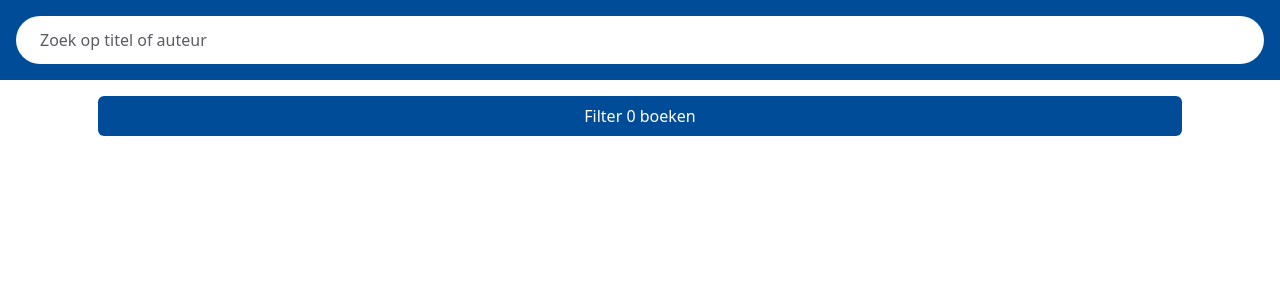
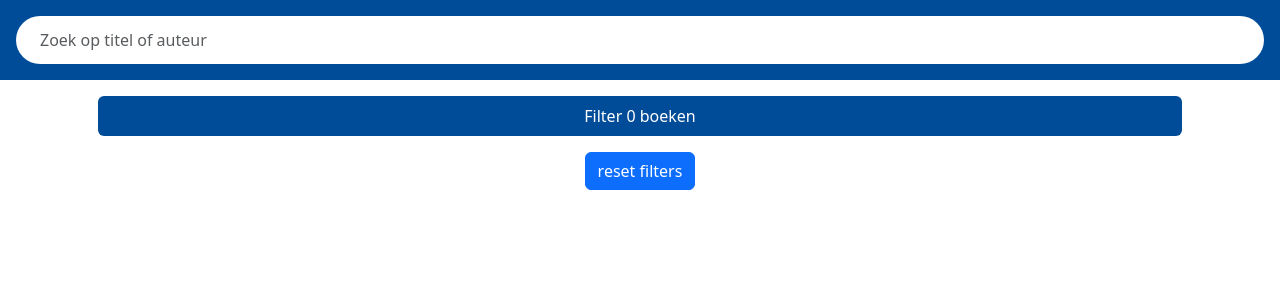
Before and after one commit to tijnh/litlist, a PHP site: page /litlist/browse in a window 1280 px wide. Shown: the part 56-356 px from the top of the page. Run offline with PHP 8.4, Linux system fonts and the light colour scheme; data that the repository does not hold is empty.

Commit message:
Add reset filter btn

```diff
--- a/app/views/browse.view.php
+++ b/app/views/browse.view.php
@@ -16,6 +16,7 @@
       <h5 class="offcanvas-title" id="filterMenu">Zoek met filters</h5>
       <button type="button" class="btn-close" data-bs-dismiss="offcanvas" aria-label="Close"></button>
     </div>
+
 
     <div class="offcanvas-body">
       <div class="accordion" id="accordionPanelsStayOpenExample">
--- a/app/views/browse/booklist.view.php
+++ b/app/views/browse/booklist.view.php
@@ -5,6 +5,13 @@
     <div class="row justify-content-center p-3 ">
       <div class="col-12">
         <button type="button" id="filter-button" class="ll-btn ll-btn-primary w-100" data-bs-toggle="offcanvas" data-bs-target="#filterMenu" aria-controls="filterMenu">Filter <?= count($books) ?> boeken</button>
+      </div>
+    </div>
+
+    <!-- Reset filter button -->
+    <div class="row justify-content-center text-center pb-3 ">
+      <div class="col-12">
+        <a class="btn btn-primary" href="<?= ROOT ?>/browse"> reset filters</a>
       </div>
     </div>
 
```
